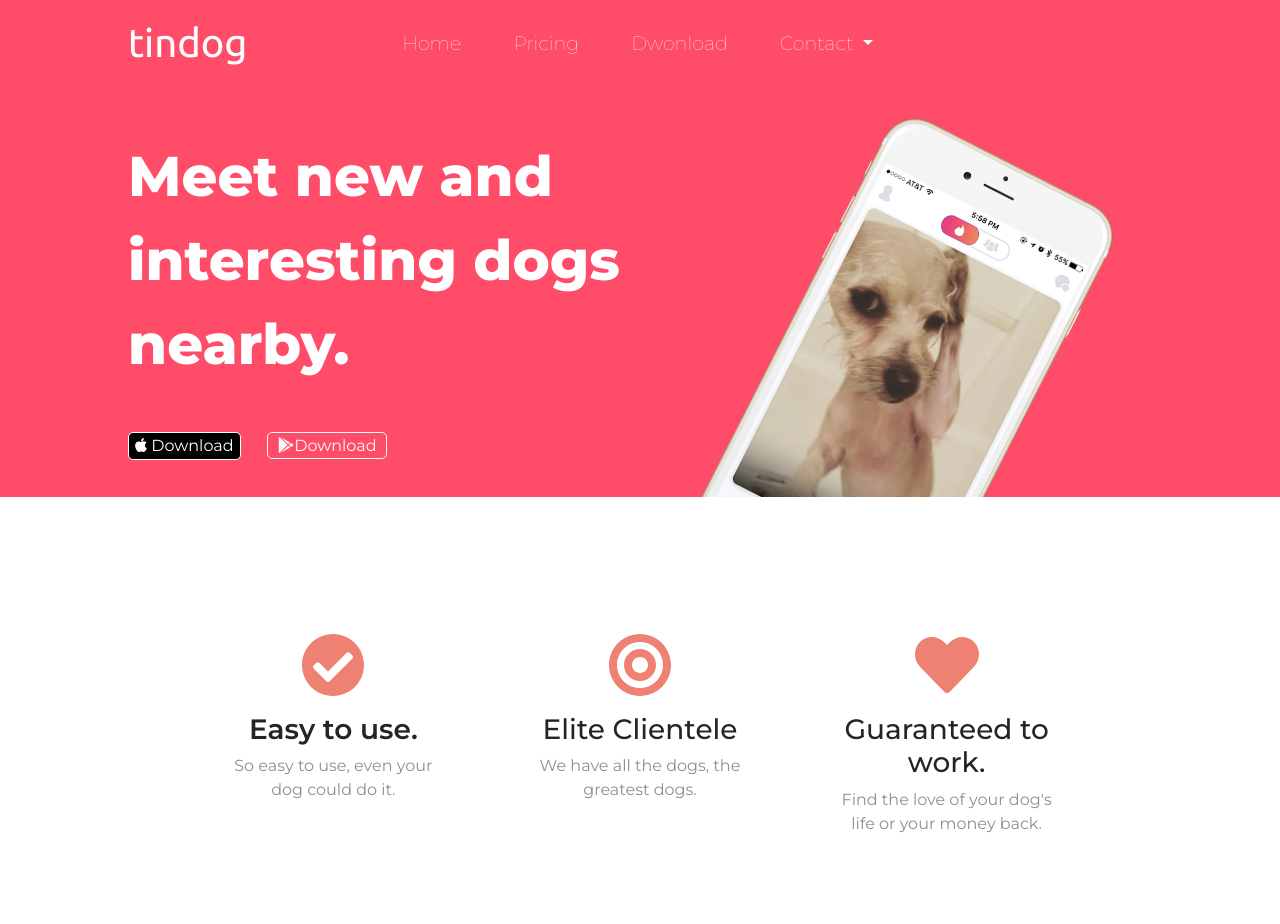
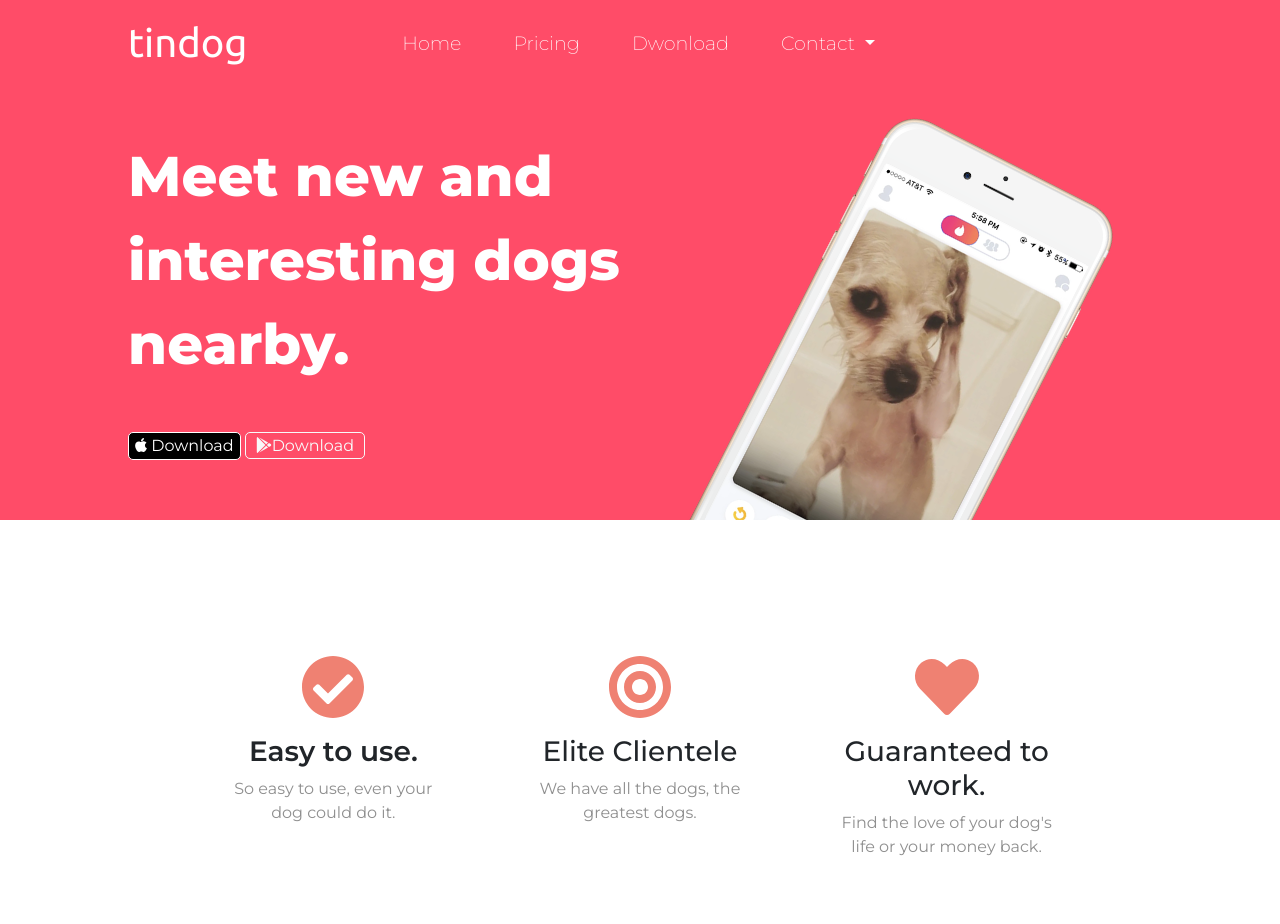
Before and after one commit to ilotasw/tindog, a plain HTML site: page index.html in a window 1280 px wide. Shown: the top 924 px of the page. Drawn offline with nearby package versions, Linux system fonts and the light colour scheme.

Commit message:
btn0,  navlink font

```diff
--- a/css/styles.css
+++ b/css/styles.css
@@ -49,7 +49,7 @@ p {
   color: white;
   font-size: 1.2rem;
   font-family: "Montserrat";
-  font-weight: 100;
+  font-weight: 200;
 }
 
 .iphone6 {
@@ -76,7 +76,7 @@ p {
   color: white;
   border-radius: 5px;
   border: 0.8px solid;
-  margin: 5% 3% 5% 0;
+  margin: 5% 0 8% 0;
 }
 
 .btn0:hover {
@@ -90,7 +90,7 @@ p {
   border: 1px solid;
   width: 120px;
   height: 27px;
-  margin: 5% 8% 5% 0;
+  margin: 5% 8% 8% 0;
 }
 
 #features {
```
